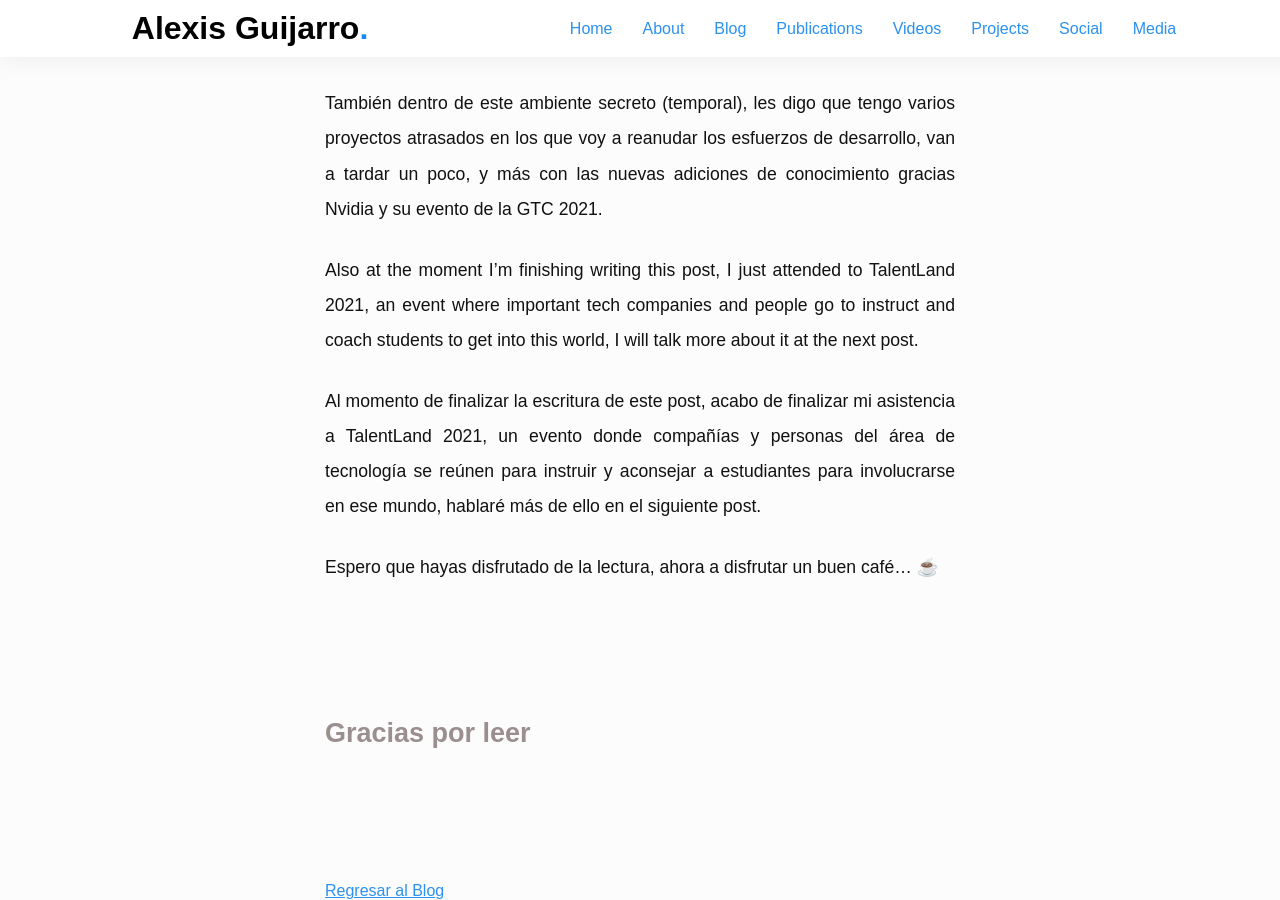
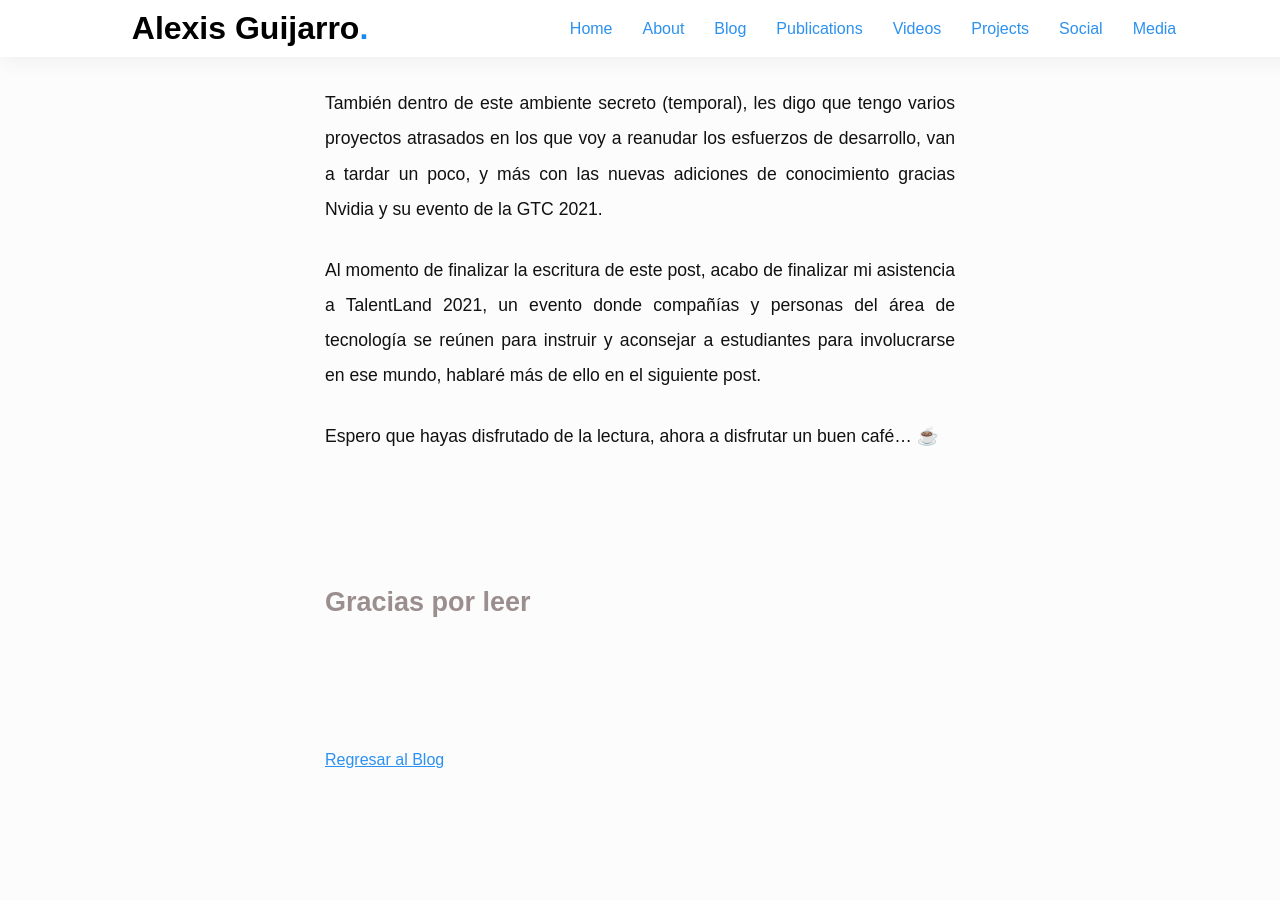
Before and after one commit to TOTON95/toton95.github.io, a Jekyll site: the page built from _posts/2021-07-07-art-code-and-updates-es.md, in a window 1280 px wide and 900 px high, scrolled down 10387 px. Built offline with Jekyll 4.4.1, drawn with Linux system fonts in a browser that asks for light colours.

Commit message:
Fixed spanish version

```diff
--- a/_posts/2021-07-07-art-code-and-updates-es.md
+++ b/_posts/2021-07-07-art-code-and-updates-es.md
@@ -101,8 +101,6 @@ Si tienes un buen ojo y has revisado los repositorios e imágenes que aquí se p
 
 También dentro de este ambiente secreto (temporal), les digo que tengo varios proyectos atrasados en los que voy a reanudar los esfuerzos de desarrollo, van a tardar un poco, y más con las nuevas adiciones de conocimiento gracias Nvidia y su evento de la GTC 2021.
 
-Also at the moment I'm finishing writing this post, I just attended to TalentLand 2021, an event where important tech companies and people go to instruct and coach students to get into this world, I will talk more about it at the next post.
-
 Al momento de finalizar la escritura de este post, acabo de finalizar mi asistencia a TalentLand 2021, un evento donde compañías y personas del área de tecnología se reúnen para instruir y aconsejar a estudiantes para involucrarse en ese mundo, hablaré más de ello en el siguiente post.
 
 Espero que hayas disfrutado de la lectura, ahora a disfrutar un buen café... ☕
```
Also changed, not shown: 2 other files.
